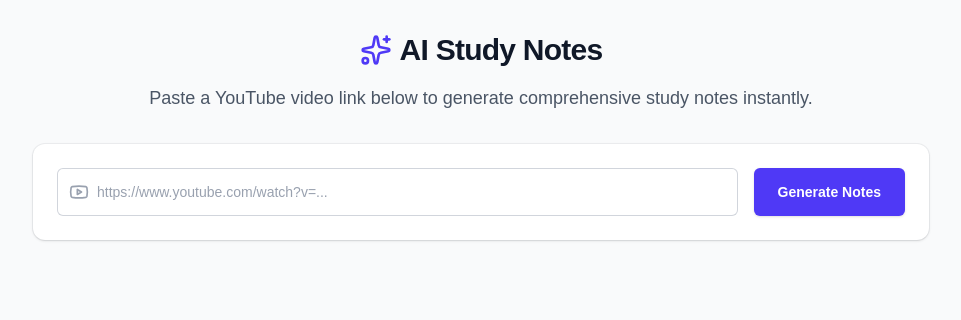
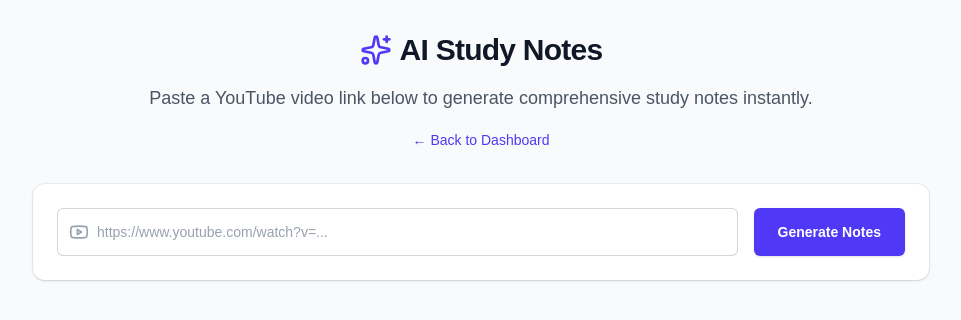
Before and after one commit to Soniya-47/db, a Next.js app: page /dashboard/ai-notes in a window 1280 px wide. Shown: the top 320 px of the page, without its empty margins (159-1120 px from the left). Built offline with nearby package versions, Linux system fonts and the light colour scheme; no server answers.

Commit message:
Add dashboard links for AI feature

```diff
--- a/app/dashboard/ai-notes/page.tsx
+++ b/app/dashboard/ai-notes/page.tsx
@@ -48,6 +48,11 @@
                     <p className="mt-4 text-lg text-gray-600">
                         Paste a YouTube video link below to generate comprehensive study notes instantly.
                     </p>
+                    <div className="mt-4">
+                        <a href="/dashboard" className="text-sm font-medium text-indigo-600 hover:text-indigo-500">
+                            &larr; Back to Dashboard
+                        </a>
+                    </div>
                 </div>
 
                 <div className="bg-white p-6 rounded-xl shadow-sm ring-1 ring-gray-900/5">
--- a/app/dashboard/page.tsx
+++ b/app/dashboard/page.tsx
@@ -40,16 +40,16 @@
                                                 <p className="text-sm font-semibold leading-6 text-gray-900">{user.name}</p>
                                                 <p
                                                     className={`rounded-md whitespace-nowrap mt-0.5 px-1.5 py-0.5 text-xs font-medium ring-1 ring-inset ${user.isApproved
-                                                            ? "text-green-700 bg-green-50 ring-green-600/20"
-                                                            : "text-amber-700 bg-amber-50 ring-amber-600/20"
+                                                        ? "text-green-700 bg-green-50 ring-green-600/20"
+                                                        : "text-amber-700 bg-amber-50 ring-amber-600/20"
                                                         }`}
                                                 >
                                                     {user.isApproved ? "Approved" : "Pending"}
                                                 </p>
                                                 <p
                                                     className={`rounded-md whitespace-nowrap mt-0.5 px-1.5 py-0.5 text-xs font-medium ring-1 ring-inset ${user.role === 'admin'
-                                                            ? "text-purple-700 bg-purple-50 ring-purple-600/20"
-                                                            : "text-gray-600 bg-gray-50 ring-gray-500/10"
+                                                        ? "text-purple-700 bg-purple-50 ring-purple-600/20"
+                                                        : "text-gray-600 bg-gray-50 ring-gray-500/10"
                                                         }`}
                                                 >
                                                     {user.role}
@@ -124,6 +124,12 @@
                                 </div>
                             </dl>
                         </div>
+                        <div className="mt-6">
+                            <a href="/dashboard/ai-notes" className="flex items-center justify-center gap-2 w-full rounded-md bg-indigo-600 px-3 py-2 text-sm font-semibold text-white shadow-sm hover:bg-indigo-500">
+                                <span className="h-4 w-4">✨</span>
+                                Go to AI Study Notes
+                            </a>
+                        </div>
                     </div>
                 </div>
             </div>
```
